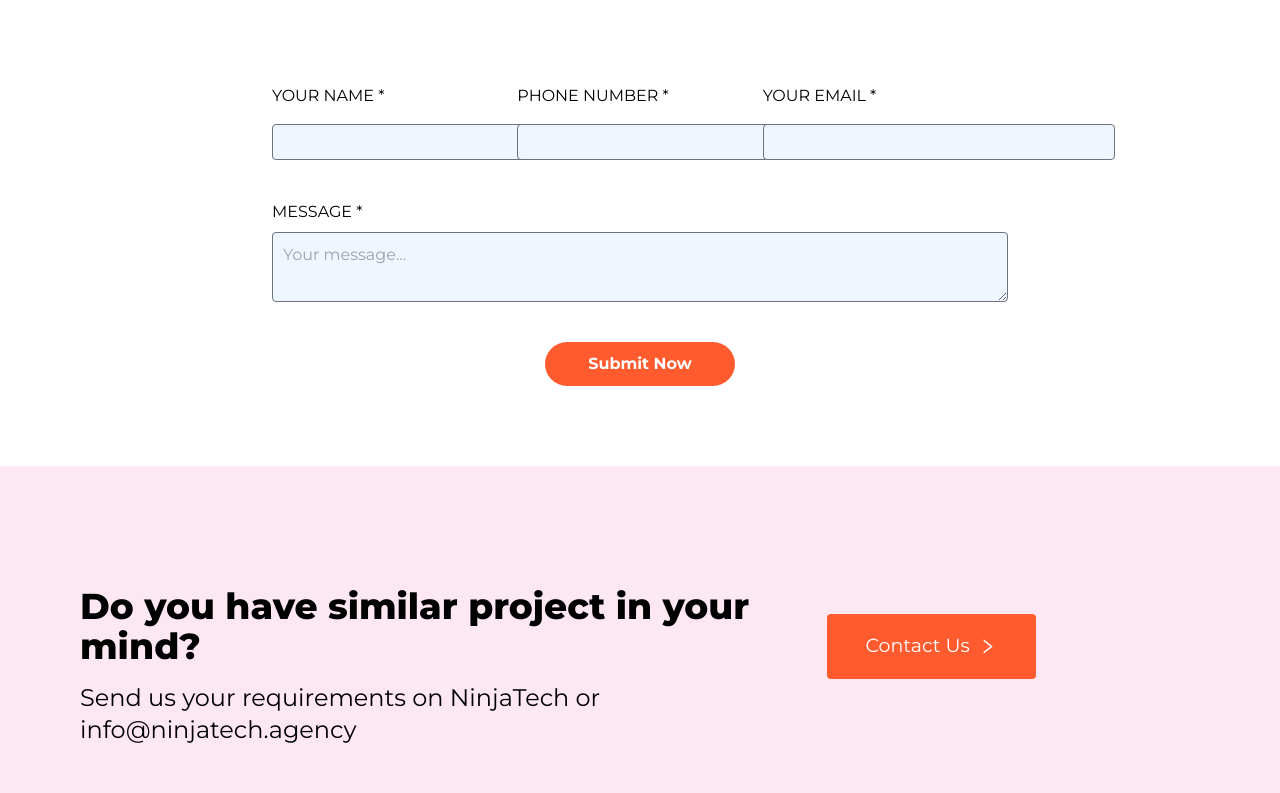
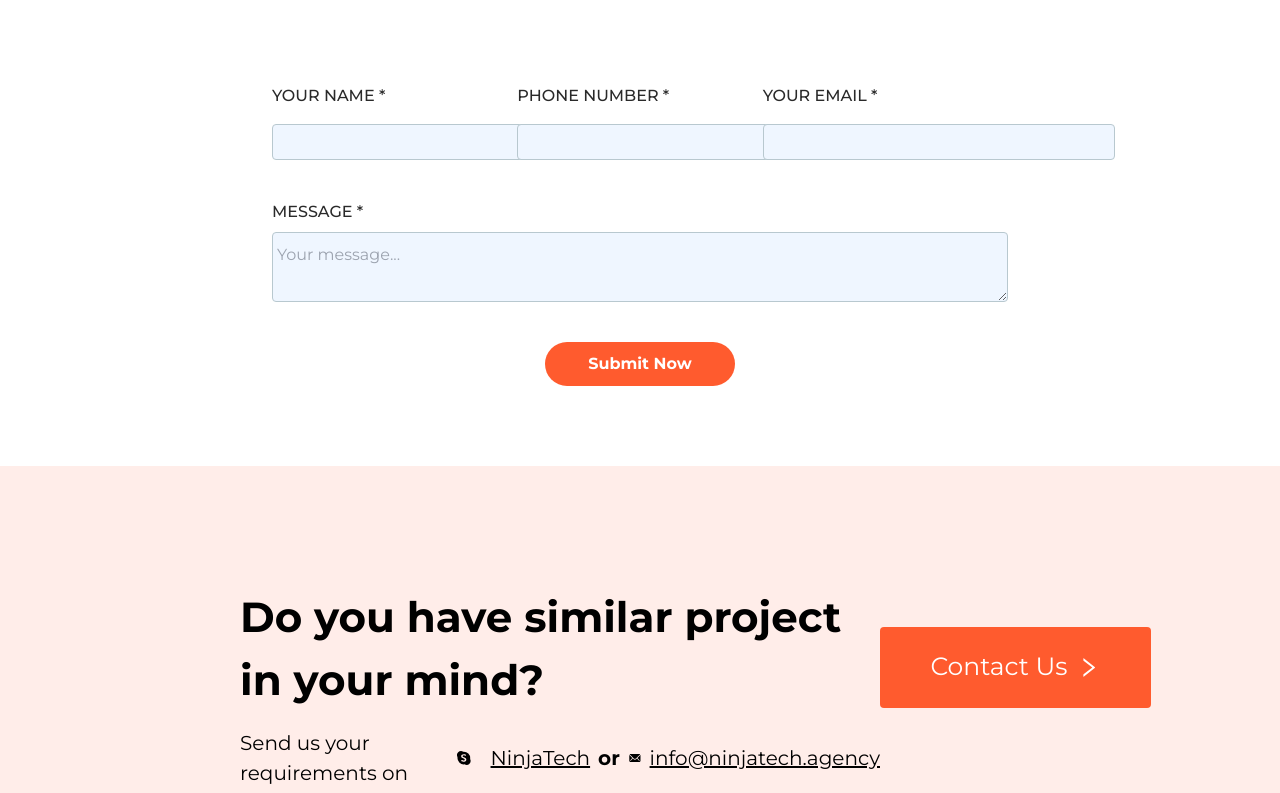
Before and after one commit to noumankhandatu/Ninja-Tech, a Next.js app: page / in a window 1280 px wide. Shown: the part 5027-5820 px from the top of the page. Built offline with nearby package versions, Linux system fonts and the light colour scheme; a web font is replaced by a local one.

Commit message:
banner mdofiled

```diff
--- a/scr/components/atom/input.tsx
+++ b/scr/components/atom/input.tsx
@@ -6,14 +6,19 @@ const Input = ({ label }: InputProps) => {
     <div className=" pb-10">
       <form>
         <div>
-          <label htmlFor="first">{label} *</label>
+          <label
+            className="text-[16px] font-medium text-[#2A2A2A]"
+            htmlFor="first"
+          >
+            {label} *
+          </label>
         </div>
         <div className="pt-4">
           <input
             style={{ width: "352px" }}
             type="text"
             id="first"
-            className="bg-blue-50 border border-gray-500 rounded h-9"
+            className="bg-blue-50 border border-[#B8C8CF] outline-0  pl-1 pr-1 rounded h-9 	"
             name="first"
             required
           />
--- a/scr/components/atom/textarea.tsx
+++ b/scr/components/atom/textarea.tsx
@@ -1,10 +1,10 @@
 const TextArea = () => {
   return (
     <div className="pl-20 pr-20">
-      <label className="block mb-2">MESSAGE *</label>
+      <label className="block mb-2 text-[16px] font-medium text-[#2A2A2A]">MESSAGE *</label>
       <textarea
         id="message"
-        className="block p-2.5 w-full bg-blue-50 border border-gray-500 rounded "
+        className="block p-2.5 w-full bg-blue-50 border border-[#B8C8CF] outline-0  pl-1 pr-1 rounded "
         placeholder="Your message..."
       ></textarea>
     </div>
--- a/scr/components/molecule/button.tsx
+++ b/scr/components/molecule/button.tsx
@@ -23,7 +23,7 @@ const Button = ({ variant, className, children, endIcon }: ButtonProps) => {
     "bg-App-orange hover:bg-slate-900 font-bold text-white rounded-full ease-in-out duration-700 w-[190px] py-[10px] text-center";
   // big btn
   const alpha =
-    "w-[209px] bg-App-orange text-[19px]  text-center px-[18px] py-[20px] h-[65px] text-white rounded filled";
+    "w-[271px] bg-App-orange text-[25px]  text-center px-[18px] py-[20px] h-[81px] text-white rounded filled";
   return (
     <div>
       <div
--- a/scr/components/organism/banners.tsx
+++ b/scr/components/organism/banners.tsx
@@ -2,17 +2,19 @@ import React from "react";
 import Wrapper from "./wrapper";
 import Button from "../molecule/button";
 import { AiOutlineRight } from "react-icons/ai";
+import { BsSkype } from 'react-icons/bs';
+import { IoIosMail } from 'react-icons/io';
 export const ProjectInMindBanner = () => {
   return (
     <>
-      <Wrapper full={true} className="bg-pink-100 p-20">
+      <Wrapper full={true} className="bg-[#FFEDE9] p-20 pl-60">
         <div className="grid grid-cols-[2fr,1fr] items-center">
           <div>
-            <p className="text-4xl font-extrabold mb-4 pt-10">
+            <p className="text-[42px] font-bold	 mb-4 pt-10">
               Do you have similar project in your mind?
             </p>
-            <p className="text-2xl ">
-              Send us your requirements on NinjaTech or info@ninjatech.agency
+            <p className="text-[20px]  flex items-center">
+              Send us your requirements on <BsSkype className="ml-2 mr-3"/> <a href="" className="underline mr-2 ml-2 decoration-2">NinjaTech </a> <b>or</b>  <IoIosMail className="ml-2 mr-2"/> <a href="" className="underline decoration-2">info@ninjatech.agency</a>
             </p>
           </div>
           <div>
```
